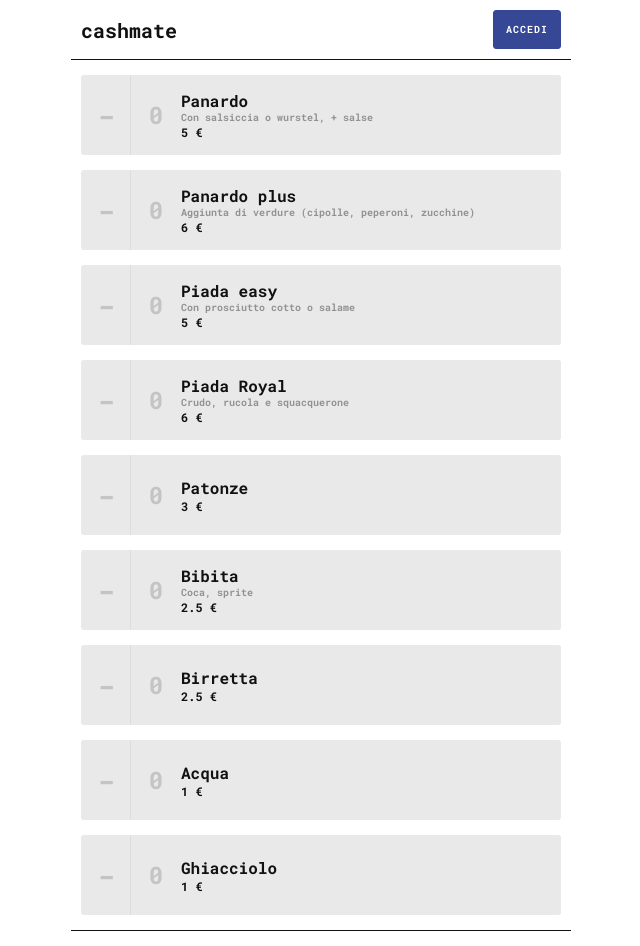
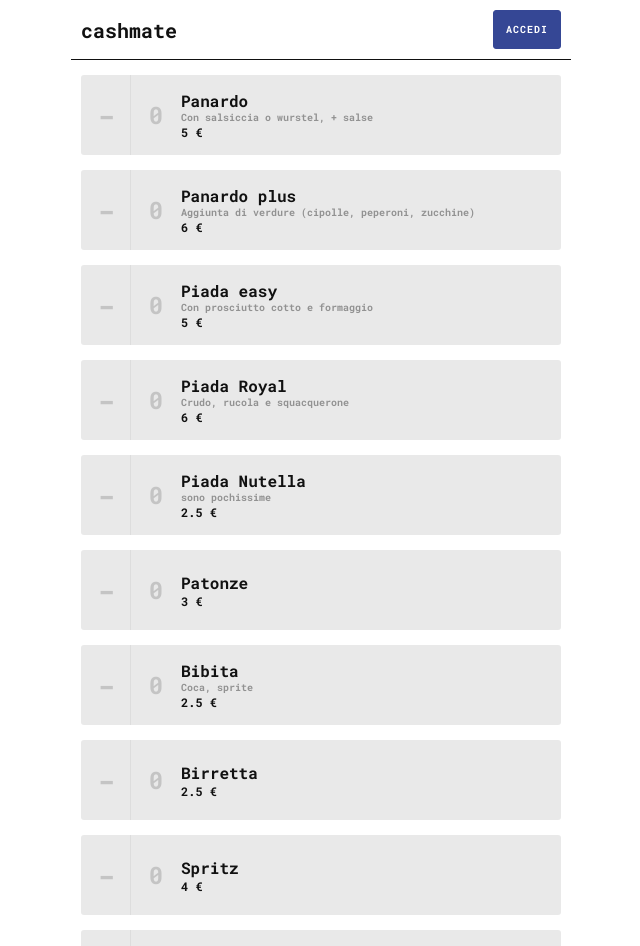
Before and after one commit to finoz/cash-mate, a React (Vite) app: page / in a window 1280 px wide. Shown: the top 946 px of the page, without its empty margins (319-959 px from the left). Built offline with nearby package versions, Linux system fonts and the light colour scheme; no server answers.

Commit message:
Update menu

```diff
--- a/src/App.jsx
+++ b/src/App.jsx
@@ -18,7 +18,7 @@ const itemList = [
   {
     id: "piada-base",
     name: "Piada easy",
-    notes: "Con prosciutto cotto o salame",
+    notes: "Con prosciutto cotto e formaggio",
     price: 5.0,
   },
 
@@ -27,6 +27,12 @@ const itemList = [
     name: "Piada Royal",
     notes: "Crudo, rucola e squacquerone",
     price: 6,
+  },
+{
+    id: "piada-nut",
+    name: "Piada Nutella",
+    notes: "sono pochissime",
+    price: 2.5,
   },
   {
     id: "patonze",
@@ -43,6 +49,11 @@ const itemList = [
     id: "birretta",
     name: "Birretta",
     price: 2.5,
+  },
+ {
+    id: "spritz",
+    name: "Spritz",
+    price: 4,
   },
   {
     id: "acqua",
```
